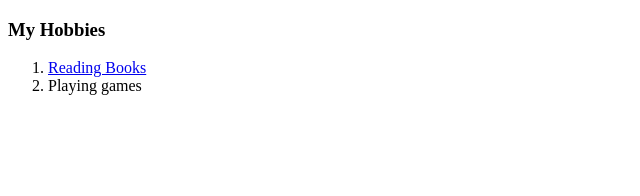
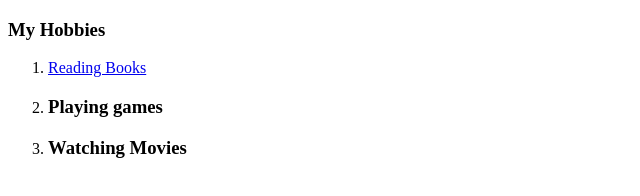
Before and after one commit to vamshi9392/CV, a plain HTML site: page hobbies.html in a window 1280 px wide. Shown: the whole page, without its empty margins (0-640 px from the left). Drawn offline with Linux system fonts and the light colour scheme.

Commit message:
Update hobbies.html

```diff
--- a/hobbies.html
+++ b/hobbies.html
@@ -11,8 +11,10 @@
         <a href="https://youtu.be/mIYzp5rcTvU">Reading Books</a>
       </li>
       <li>
-        Playing games
+        <h3>Playing games<h3>
       </li>
+      <li>
+        <h3>Watching Movies<h3>
     </ol>
   </body>
 </html>
```
